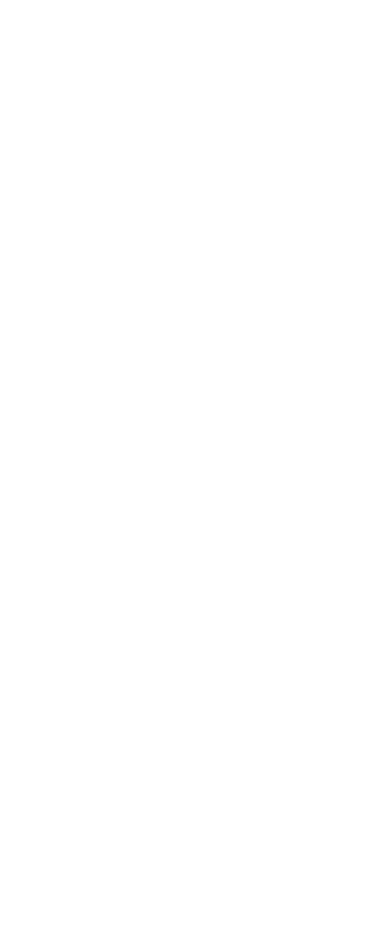
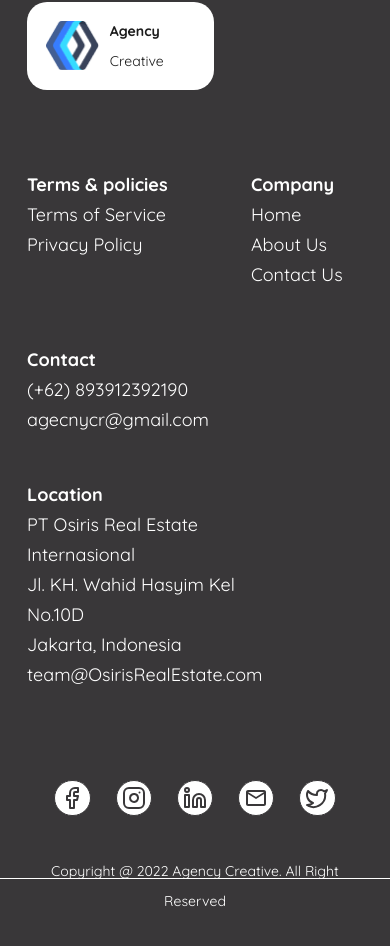
Before and after one commit to yamami-mohammed-monsif/creative-agency, a React (Vite) app: page / in a window 390 px wide. Shown: the part 5544-6490 px from the top of the page. Before the commit the page ends 5500 px from the top, so only its background shows below. Built offline with nearby package versions, Linux system fonts and the light colour scheme.

Commit message:
created the footer section and made it responsive

```diff
--- a/src/App.jsx
+++ b/src/App.jsx
@@ -4,20 +4,24 @@
 import AboutUs from "./pages/aboutPage/AboutUs";
 import OurServies from "./pages/our-services/OurServies";
 import Portfolio from "./pages/portfolioPage/portfolio";
+import Contact from "./pages/contactPage/contact";
+import TermsOfService from "./pages/terms-of-service/TermsOfService";
+import PrivacyPolicy from "./pages/privacy-policy/PrivacyPolicy";
 
 import "./App.css";
 
 function App() {
   return (
-    <div className="container">
     <Routes>
       <Route path="/" element={<Home />} />
       <Route path="/about" element={<AboutUs />} />
       <Route path="/start-project" element={<StartProject />} />
       <Route path="/our-services" element={<OurServies />} />
       <Route path="/our-portfolio" element={<Portfolio />} />
+      <Route path="/contact" element={<Contact />} />
+      <Route path="/terms-of-service" element={<TermsOfService />} />
+      <Route path="/privacy-policy" element={<PrivacyPolicy />} />
     </Routes>
-    </div>
   );
 }
 
--- /dev/null
+++ b/src/components/footer/FooterSection.jsx
@@ -0,0 +1,74 @@
+import logo from "../../assets/logo.png";
+import { Link } from "react-router-dom";
+import { LuFacebook } from "react-icons/lu";
+import { LuInstagram } from "react-icons/lu";
+import { LuLinkedin } from "react-icons/lu";
+import { MdOutlineMailOutline } from "react-icons/md";
+import { LuTwitter } from "react-icons/lu";
+import "./footer-section.css";
+
+function FooterSection() {
+  return (
+    <section className="footer">
+      <div className="footer-flex">
+        <div className="footer-logo-container">
+          <div className="footer-logo">
+            <img src={logo} alt="logo" />
+          </div>
+          <div>
+            <span>Agency</span>
+            <span>Creative</span>
+          </div>
+        </div>
+        <div className="footer-grid">
+          <div className="terms-and-policies">
+            <span className="footer-title">Terms & policies</span>
+            <Link to="/terms-of-service">Terms of Service</Link>
+            <Link to="/privacy-policy">Privacy Policy</Link>
+          </div>
+          <div className="company">
+            <span className="footer-title">Company</span>
+            <Link to="/">Home</Link>
+            <Link to="/about">About Us</Link>
+            <Link to="/contact">Contact Us</Link>
+          </div>
+          <div className="contact">
+            <span className="footer-title">Contact</span>
+            <span className="phone-number">(+62) 893912392190</span>
+            <span className="email">agecnycr@gmail.com</span>
+          </div>
+          <div className="location">
+            <span className="footer-title">Location</span>
+            <span>PT Osiris Real Estate Internasional</span>
+            <span>Jl. KH. Wahid Hasyim Kel No.10D</span>
+            <span>Jakarta, Indonesia</span>
+            <span>team@OsirisRealEstate.com</span>
+          </div>
+        </div>
+      </div>
+      <div className="social-links">
+        <a href="">
+          <LuFacebook size={24} />
+        </a>
+        <a href="">
+          <LuInstagram size={24} />
+        </a>
+        <a href="">
+          <LuLinkedin size={24} />
+        </a>
+        <a href="">
+          <MdOutlineMailOutline size={24} />
+        </a>
+        <a href="">
+          <LuTwitter size={24} />
+        </a>
+      </div>
+      <hr />
+      <div className="copyright">
+        Copyright @ 2022 Agency Creative. All Right Reserved
+      </div>
+    </section>
+  );
+}
+
+export default FooterSection;
--- /dev/null
+++ b/src/components/footer/footer-section.css
@@ -0,0 +1,144 @@
+.footer {
+  background-color: var(--clr-neutral-500);
+  color: var(--clr-neutral-100);
+  padding-top: clamp(45px, calc(45px + 0.0816 * (100vw - 375px)), 132px);
+  padding-bottom: 60px;
+  padding-inline: clamp(26px, calc(26px + 0.0723 * (100vw - 375px)), 75px);
+  line-height: 30px;
+  position: relative;
+}
+
+.footer span,
+.footer a {
+  display: block;
+}
+
+.footer-grid {
+  display: grid;
+  align-items: start;
+  grid-template-columns: repeat(3, 1fr);
+  grid-template-areas:
+    "terms-and-policies terms-and-policies company"
+    "contact contact contact"
+    "location location loaction";
+}
+
+.footer-logo-container {
+  color: var(--clr-neutral-700);
+  background-color: var(--clr-neutral-100);
+  width: 187px;
+  height: 88px;
+  padding: 25px 19px;
+  margin-bottom: 80px;
+  border-radius: 20px;
+  display: flex;
+  align-items: center;
+  gap: 10.77px;
+}
+
+.footer-logo {
+  width: 53px;
+  height: 50px;
+}
+
+.footer-logo-container span:nth-child(1) {
+  font-weight: 700;
+}
+
+.terms-and-policies {
+  grid-area: terms-and-policies;
+  margin-bottom: 85px;
+}
+
+.company {
+  grid-area: company;
+}
+
+.contact {
+  grid-area: contact;
+  margin-bottom: 45px;
+}
+
+.location {
+  grid-area: location;
+}
+
+.footer-title {
+  font-size: var(--fs-footer-titles);
+  font-weight: 700;
+}
+
+.footer-title ~ span,
+.footer-title ~ a {
+  font-size: 18px;
+}
+
+.footer a {
+  transition: transform 0.3s ease;
+}
+
+.footer-grid a:hover {
+  transform: scale(1.2);
+  font-weight: 600;
+}
+
+.social-links {
+  display: flex;
+  align-items: center;
+  justify-content: center;
+  gap: clamp(25px, calc(25px + 0.014 * (100vw - 375px)), 40px);
+  margin-top: 90px;
+  margin-bottom: 40px;
+}
+
+.social-links a {
+  width: clamp(36px, calc(36px + 0.0037 * (100vw - 375px)), 40px);
+  height: clamp(36px, calc(36px + 0.0037 * (100vw - 375px)), 40px);
+  border-radius: 50%;
+  background-color: var(--clr-neutral-100);
+  color: var(--clr-neutral-500);
+  display: flex;
+  align-items: center;
+  justify-content: center;
+  border: solid 1px;
+}
+
+.social-links a:hover {
+  transform: scale(1.4);
+  box-shadow: 0 0 10px 4px white;
+}
+
+.copyright {
+  text-align: center;
+}
+
+hr {
+  border: none;
+  height: 1px;
+  background-color: var(--clr-neutral-100);
+  width: 100%;
+  position: absolute;
+  left: 0;
+  bottom: 97px;
+}
+
+@media (min-width: 900px) {
+  .footer-flex {
+    display: flex;
+    align-items: flex-start;
+    gap: 68px;
+  }
+
+  .footer-grid {
+    display: flex;
+    align-items: flex-start;
+    gap: 77px;
+    flex-wrap: wrap;
+  }
+
+  hr {
+    width: 500px;
+    left: 50%;
+    transform: translateX(-50%);
+  }
+}
--- a/src/components/header/PrimaryHeader.jsx
+++ b/src/components/header/PrimaryHeader.jsx
@@ -3,6 +3,7 @@
 import ContactUsBtn from "../UI/transparent-button/TransparentBtn";
 import MenuBtn from "../UI/menu-btn/MenuBtn";
 import Navbar from "../navbar/Navbar";
+import { Link } from "react-router-dom";
 
 import "./primary-header.css";
 
@@ -43,7 +44,9 @@
       {isSmallScreen ? (
         <MenuBtn isOpen={isOpen} onToggle={toggleMenu} />
       ) : (
-        <ContactUsBtn text="contact us" />
+        <Link to="/contact">
+          <ContactUsBtn text="contact us" />
+        </Link>
       )}
       {isOpen && <div className="overlay" onClick={toggleMenu}></div>}
     </section>
--- a/src/components/hero-section/Hero.jsx
+++ b/src/components/hero-section/Hero.jsx
@@ -19,7 +19,6 @@
           <br /> then come with us to help your business have reach it, you just
           sit and feel that goal.{" "}
         </p>
-        {/* <button className="primary-cta-btn">Start Project</button> */}
         <button className="primary-cta-btn">
           <FilledBtn text="Start Project" path="/start-project" />
         </button>
--- a/src/index.css
+++ b/src/index.css
@@ -25,13 +25,14 @@
   );
   --fs-project-title: 24px;
   --fs-footer-titles: clamp(18px, calc(18px + 0.0037 * (100vw - 375px)), 22px);
-
+  --fs-footer-links: 18px;
   /* colors */
   --clr-primary-300: hsla(219, 100%, 61%, 0.5);
   --clr-primary-400: hsla(219, 100%, 61%, 1);
 
   --clr-neutral-100: hsla(0, 0%, 100%, 1);
   --clr-neutral-400: hsla(0, 0%, 27%, 1);
+  --clr-neutral-500: hsla(300, 2%, 22%, 1);
   --clr-neutral-700: hsla(0, 0%, 11%, 1);
 
   --button-padding-inline: clamp(
--- /dev/null
+++ b/src/pages/contactPage/Contact.jsx
@@ -0,0 +1,9 @@
+function Contact() {
+  return (
+    <div>
+      <h1>contact us</h1>
+    </div>
+  );
+}
+
+export default Contact;
--- a/src/pages/homePage/Home.jsx
+++ b/src/pages/homePage/Home.jsx
@@ -5,10 +5,12 @@
 import OurPortfolio from "../../components/portfolio-section/OurPortfolio";
 import Testimonials from "../../components/testimonials/testimonials";
 import CallToAction from "../../components/call-to-action/CallToAction";
+import FooterSection from "../../components/footer/FooterSection";
 
 function Home() {
   return (
-    <div>
+    <>
+      <div className="container">
         <PrimaryHeader />
         <Hero />
         <About />
@@ -17,6 +19,8 @@
         <Testimonials />
         <CallToAction />
       </div>
+      <FooterSection />
+    </>
   );
 }
 
--- /dev/null
+++ b/src/pages/privacy-policy/PrivacyPolicy.jsx
@@ -0,0 +1,9 @@
+function PrivacyPolicy() {
+  return (
+    <div>
+      <h1>Privacy Policy</h1>
+    </div>
+  );
+}
+
+export default PrivacyPolicy;
--- /dev/null
+++ b/src/pages/terms-of-service/TermsOfService.jsx
@@ -0,0 +1,9 @@
+function TermsOfService() {
+  return (
+    <div>
+      <h1>Terms of Service</h1>
+    </div>
+  );
+}
+
+export default TermsOfService;
```
Lines whose indentation alone changed are shown as unchanged.
